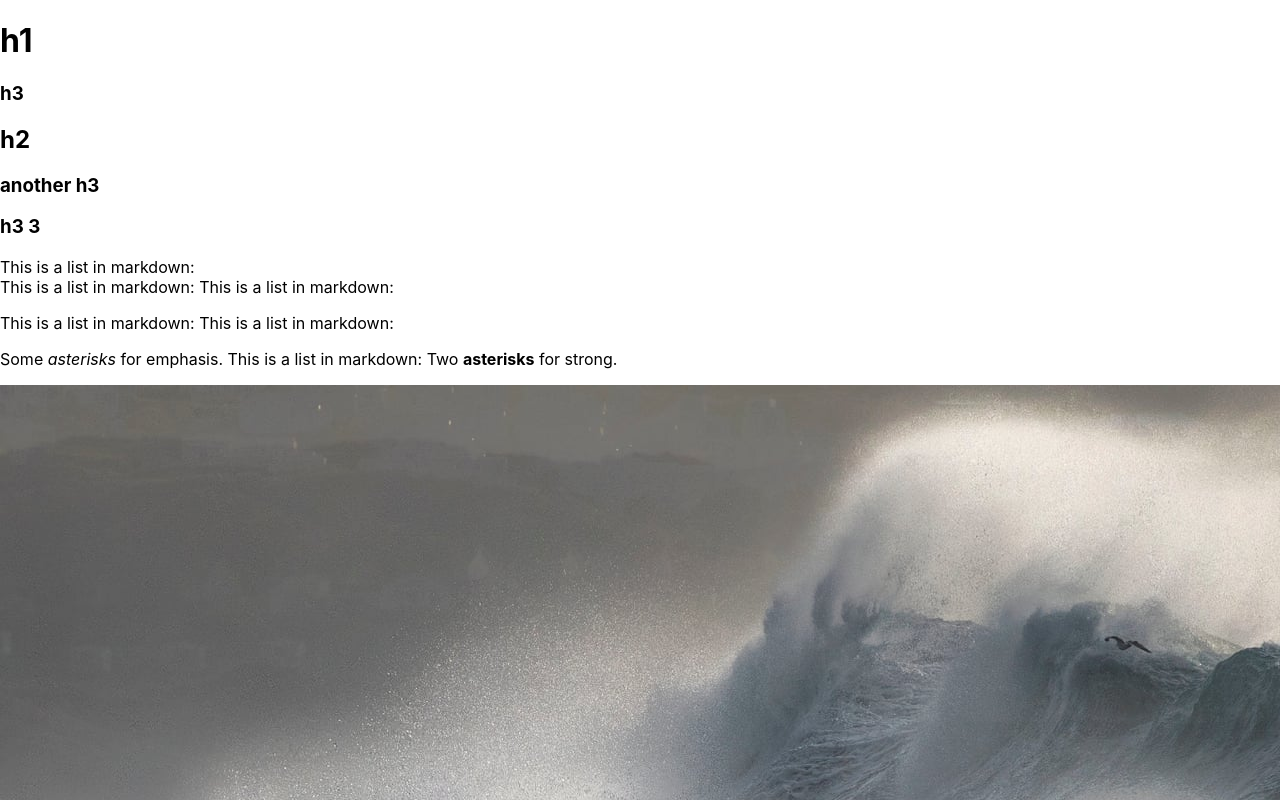
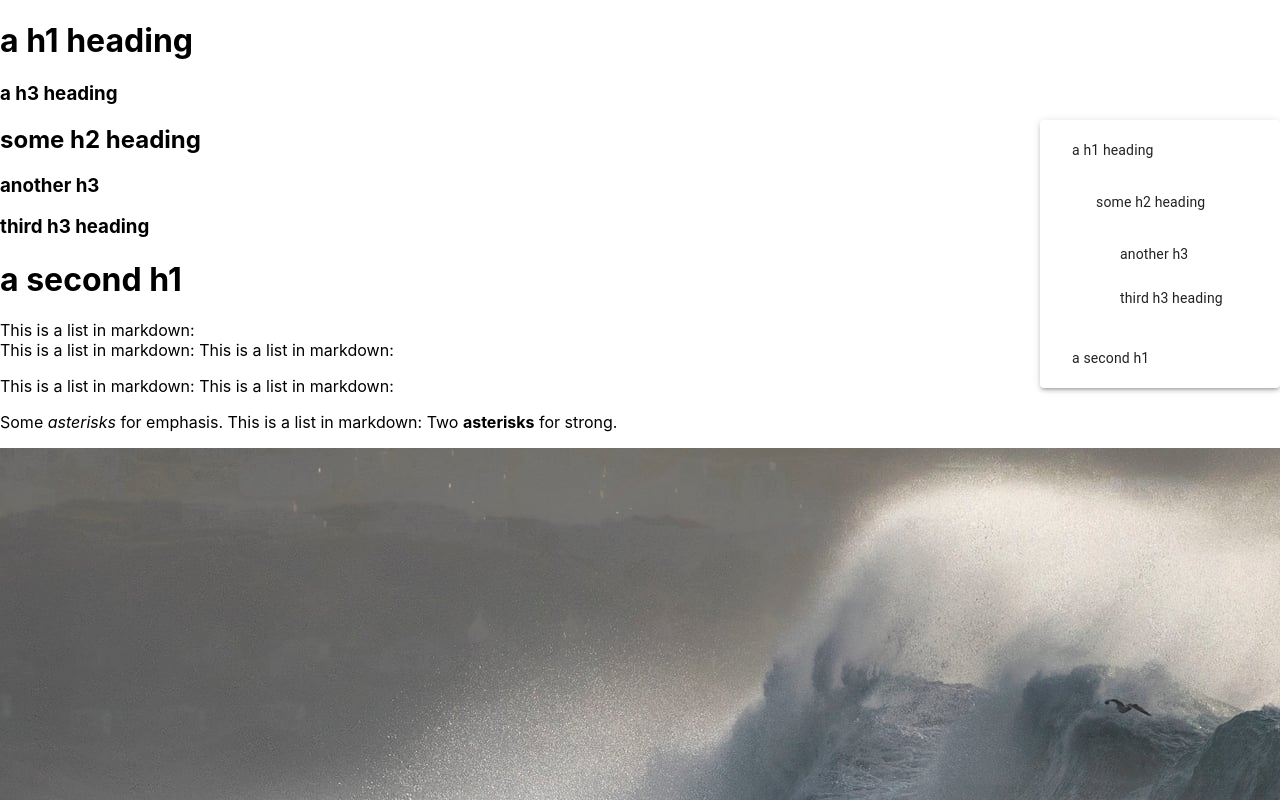
Before and after one commit to CharlieZhuo/BlogV2, a Next.js app: page /posts/my-mdx-page in a window 1280 px wide. Shown: the top 800 px of the page. Built offline with nearby package versions, Linux system fonts and the light colour scheme.

Commit message:
Feat:Add table of content component.

```diff
--- a/components/mdxComponents/componentsForMdx.tsx
+++ b/components/mdxComponents/componentsForMdx.tsx
@@ -1,9 +1,7 @@
-import Image from "next/image";
 import MdxWrapper from "./mdxWrapper";
 import Typography from "@mui/material/Typography";
 import { default as NextLink } from "next/link";
 import { default as MUILink } from "@mui/material/Link";
-import BlockQuote from "./blockQuote";
 import Divider from "@mui/material/Divider";
 import LinkIcon from "@mui/icons-material/Link";
 import MdxImage from "./mdxImage";
@@ -22,7 +20,6 @@ const componentsForMdx = {
       </MUILink>
     </NextLink>
   ),
-  blockquote: BlockQuote,
   em: ({ children }) => (
     <Typography
       variant="body1"
--- /dev/null
+++ b/components/tableOfContent/tableOfContent.tsx
@@ -0,0 +1,127 @@
+import Paper from "@mui/material/Paper";
+import List from "@mui/material/List";
+import { useEffect, useState } from "react";
+import TocListItem from "./tocListItem";
+import Container from "@mui/material/Container";
+import TocFabPopover from "./tocFabPopover";
+export type TOCConfig = {
+  HighestNode: "H1" | "H2" | "H3" | "H4" | "H5";
+  LowestNode: "H2" | "H3" | "H4" | "H5" | "H6";
+};
+
+export type headingTreeNode = {
+  id: string;
+  title: string;
+  type: string;
+  children?: headingTreeNode[];
+};
+
+export default function TableOfContent(config: TOCConfig) {
+  const GenerateTocTree = (headingArray: Element[], highestLevel: number) => {
+    const nodeArray: Array<headingTreeNode> = [];
+
+    const rootNode: headingTreeNode = {
+      id: "root",
+      title: "root",
+      type: "root",
+      children: [],
+    };
+
+    //convert element array to node array.
+    for (let i = 0; i !== headingArray.length; ++i) {
+      let item = headingArray[i];
+      let node = {
+        id: item.id,
+        title: item.textContent,
+        type: item.nodeName,
+        children: [],
+      };
+      nodeArray.push(node);
+    }
+
+    console.log(nodeArray);
+
+    //Add children to each node
+    for (let i = 0; i !== nodeArray.length; ++i) {
+      const currentNode = nodeArray[i];
+      const currentLevel = +currentNode.type.charAt(1);
+      //add all highestLevel nodes as children of root node
+      if (currentLevel === highestLevel) rootNode.children.push(currentNode);
+      //find children
+      for (let j = i + 1; j !== nodeArray.length; ++j)
+        inner: {
+          const childNode = nodeArray[j];
+          const childLevel = +childNode.type.charAt(1);
+          console.log(
+            `node:${currentNode.type},child:${childNode.type},currentLevel:${currentLevel},childLevel:${childLevel}`
+          );
+          if (currentLevel === childLevel - 1)
+            currentNode.children.push(childNode);
+          //break inner loop if encounter node at equal or higher level.
+          else if (currentLevel >= childLevel) {
+            break inner;
+          }
+        }
+    }
+    return rootNode;
+  };
+  const useHeadingsData = () => {
+    const [headingTree, setHeadingTree] = useState<headingTreeNode>();
+
+    useEffect(() => {
+      //generate seletorString based on config
+      let seletorString = "";
+      let highestLevel = Number.parseInt(config.HighestNode.charAt(1));
+      let lowestLevel = Number.parseInt(config.LowestNode.charAt(1));
+      if (highestLevel < lowestLevel) {
+        for (let i = highestLevel; i <= lowestLevel; ++i) {
+          seletorString = seletorString.concat(`H${i},`);
+        }
+        seletorString = seletorString.substring(0, seletorString.length - 1);
+
+        //get desired elements using DOM api.
+        const headingsArray = Array.from(
+          document.querySelectorAll(seletorString)
+        );
+
+        const rootNode = GenerateTocTree(headingsArray, highestLevel);
+
+        setHeadingTree(rootNode);
+      } else {
+        setHeadingTree(null);
+      }
+    }, []);
+
+    return headingTree;
+  };
+
+  const tree = useHeadingsData();
+
+  const list = (
+    <Paper elevation={3}>
+      <List dense>
+        {tree?.children.map((child) => (
+          <TocListItem node={child} key={child.id} />
+        ))}
+      </List>
+    </Paper>
+  );
+
+  return (
+    <>
+      <TocFabPopover>{list}</TocFabPopover>
+      <Container
+        disableGutters
+        sx={{
+          display: { xs: "none", lg: "block" },
+          position: "fixed",
+          right: "0vw",
+          top: "15vh",
+          width: "15rem",
+        }}
+      >
+        {list}
+      </Container>
+    </>
+  );
+}
--- /dev/null
+++ b/components/tableOfContent/tocFabPopover.tsx
@@ -0,0 +1,49 @@
+import Fab from "@mui/material/Fab";
+import TocIcon from "@mui/icons-material/Toc";
+import CloseIcon from "@mui/icons-material/Close";
+import Grow from "@mui/material/Grow";
+
+import { alpha } from "@mui/material/styles";
+import { useState } from "react";
+import Container from "@mui/material/Container";
+import Zoom from "@mui/material/Zoom";
+export default function TocFabPopover({ children }) {
+  const [open, setOpen] = useState(false);
+
+  const handleClick = (event: React.MouseEvent<HTMLButtonElement>) => {
+    setOpen(!open);
+  };
+
+  return (
+    <>
+      {" "}
+      <Fab
+        color="secondary"
+        aria-label="add"
+        sx={{
+          display: { lg: "none" },
+          position: "fixed",
+          left: "80vw",
+          bottom: "10vh",
+        }}
+        onClick={handleClick}
+      >
+        {!open ? <TocIcon /> : <CloseIcon />}
+      </Fab>
+      <Grow in={open}>
+        <Container
+          disableGutters
+          sx={{
+            display: { lg: "none" },
+            position: "fixed",
+            right: "0vw",
+            width: "15rem",
+            top: "15vh",
+          }}
+        >
+          {children}
+        </Container>
+      </Grow>
+    </>
+  );
+}
--- /dev/null
+++ b/components/tableOfContent/tocListItem.tsx
@@ -0,0 +1,39 @@
+import { headingTreeNode } from "./tableOfContent";
+import ListItem from "@mui/material/ListItem";
+import List from "@mui/material/List";
+import ListItemButton from "@mui/material/ListItemButton";
+import ListItemText from "@mui/material/ListItemText";
+import Collapse from "@mui/material/Collapse";
+import Divider from "@mui/material/Divider";
+import Stack from "@mui/material/Stack";
+
+export default function TocListItem({ node }: { node: headingTreeNode }) {
+  const children =
+    node?.children?.length > 0 ? (
+      <Collapse in={true}>
+        <List
+          dense
+          sx={{
+            paddingInlineStart: "1.5rem",
+            //  borderLeft: "1px solid white"
+          }}
+        >
+          {node.children.map((child) => (
+            <TocListItem key={child.id} node={child}></TocListItem>
+          ))}
+        </List>
+      </Collapse>
+    ) : null;
+
+  return (
+    <>
+      <ListItem>
+        <ListItemButton component="a" href={`#${node.id}`}>
+          <ListItemText primary={node.title} />
+        </ListItemButton>
+      </ListItem>
+      {/* <Divider variant="middle"></Divider> */}
+      {children}
+    </>
+  );
+}
--- a/pages/posts/my-mdx-page.mdx
+++ b/pages/posts/my-mdx-page.mdx
@@ -1,21 +1,23 @@
 ---
 title: An Example Mdx Page
-lastmod: "1651039885951"
+lastmod: "1651048337210"
 date: "1650961349065"
 ---
 
 import SearchBox from "../../components/header/searchBox.tsx";
 import TableOfContent from "../../components/tableOfContent/tableOfContent.tsx";
 
-# h1
+# a h1 heading
 
-### h3
+### a h3 heading
 
-## h2
+## some h2 heading
 
 ### another h3
 
-### h3 3
+### third h3 heading
+
+# a second h1
 
 This is a list in markdown:\
 This is a list in markdown:
@@ -42,7 +44,7 @@ some link:[MDX](https://mdxjs.com "title") that is inline
 > dsdvsvsv
 > ---charlie
 
-<TableOfContent H1 H2 H3 />
+<TableOfContent HighestNode={"H1"} LowestNode={"H6"} />
 link to other part of same document[title](#MyMDXpage "title") Checkout my React
 component:
 
```
Also changed, not shown: public/vercel.svg (deleted).
